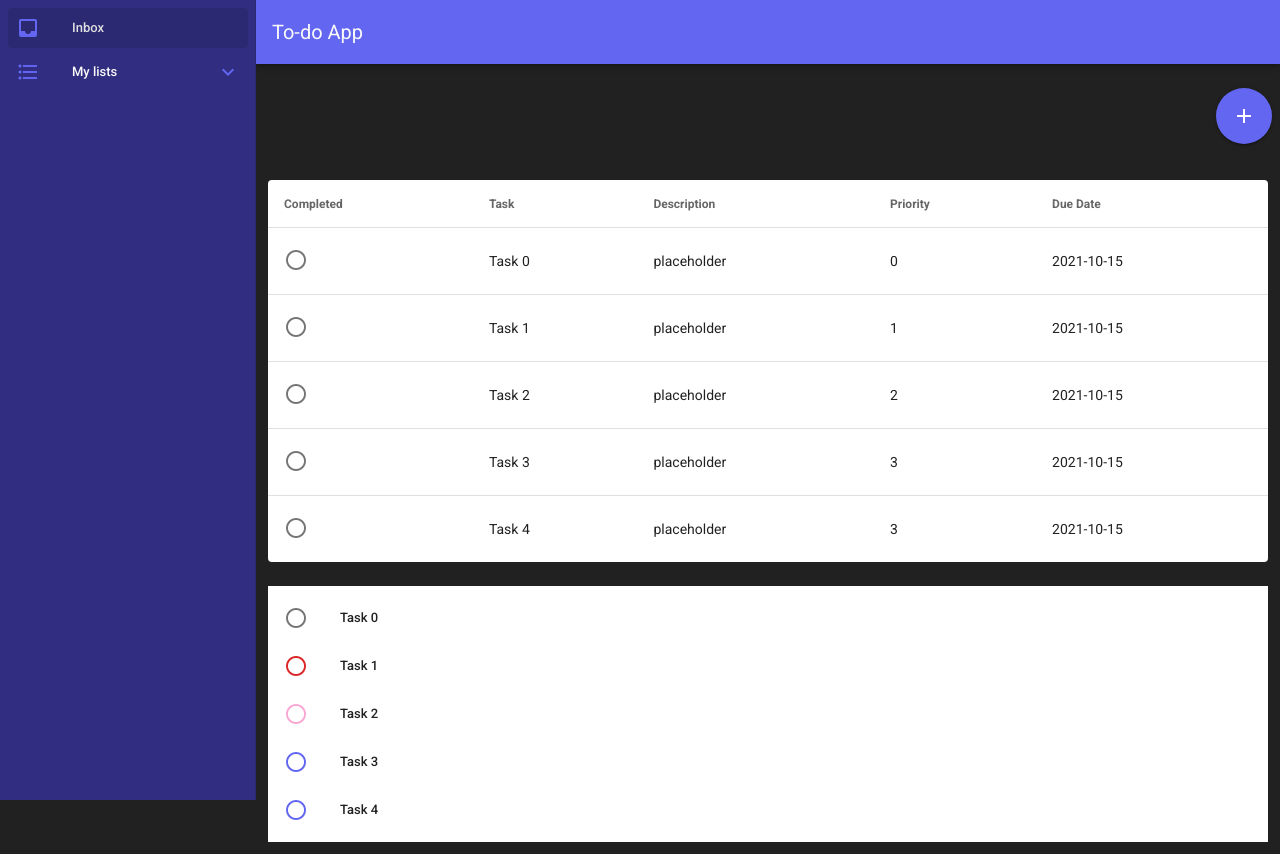
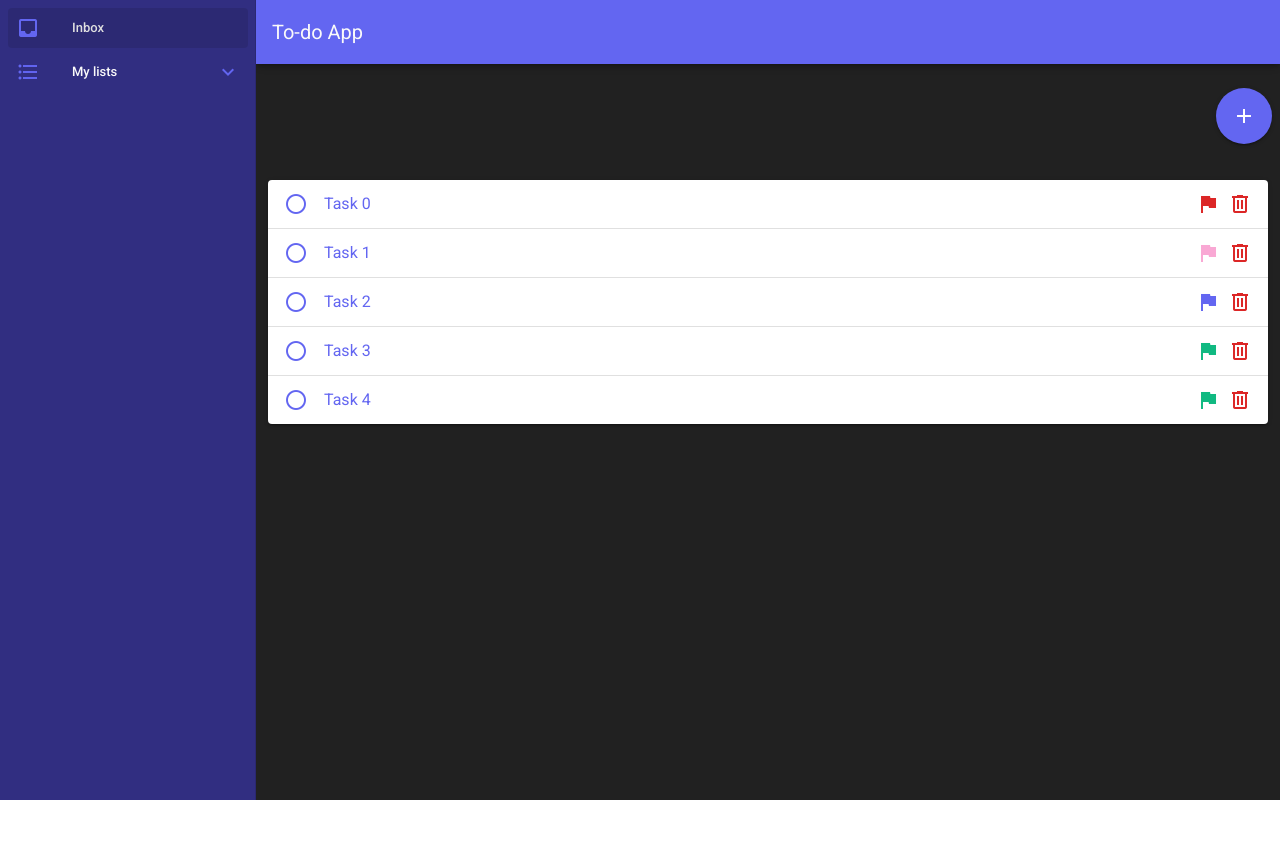
Before and after one commit to aymeric35/to-do-app, a Vue app: page /#/ in a window 1280 px wide. After the commit the page ends 800 px from the top, so only its background shows below. Built offline with nearby package versions, Linux system fonts and the light colour scheme.

Commit message:
Rework design

```diff
--- a/src/views/Inbox.vue
+++ b/src/views/Inbox.vue
@@ -112,76 +112,52 @@
       </v-row>
     </v-container>
     <v-container>
-      <v-simple-table>
-        <template v-slot:default>
-          <thead>
-            <tr>
-              <th class="text-left">Completed</th>
-              <th class="text-left">Task</th>
-              <th class="text-left">Description</th>
-              <th class="text-left">Priority</th>
-              <th class="text-left">Due Date</th>
-            </tr>
-          </thead>
-          <tbody v-if="tasks.length > 0">
-            <tr v-for="item in tasks" :key="item.uuid">
-              <td>
-                <v-checkbox
-                  off-icon="mdi-checkbox-blank-circle-outline"
-                  on-icon="mdi-checkbox-marked-circle-outline"
-                  class="tasks__checkbox"
-                  v-model="item.completed"
-                  @click="checkTaskCompletion(item, item.uuid)"
-                ></v-checkbox>
-              </td>
-              <td>{{ item.name }}</td>
-              <td>{{ item.description }}</td>
-              <td>{{ item.priority }}</td>
-              <td>{{ item.date }}</td>
-            </tr>
-          </tbody>
-          <tbody v-else>
-            <tr>
-              <td colspan="5" class="mx-auto text-center">
-                You have completed all of your tasks or you didn't add a task
-                yet.
-              </td>
-            </tr>
-          </tbody>
-        </template>
-      </v-simple-table>
-    </v-container>
-    <template>
-      <v-container>
-        <v-list dense>
-          <v-list-item-group>
-            <v-list-item
-              v-for="item in tasks"
-              :key="item.uuid"
-              :class="{
-                'priority-1' : (item.priority === 1),
-                'priority-2' : (item.priority === 2),
-                'priority-3' : (item.priority === 3),
-                'priority-4' : (item.priority === 4),
-                'priority-5' : (item.priority === 5),
-                }"
-            >
+      <v-card v-if="tasks.length > 0" style="width: 100%">
+        <template v-for="(task, i) in tasks">
+          <v-divider v-if="i !== 0" :key="`${i}-divider`"></v-divider>
+
+          <v-list-item :key="`${i}-${task.name}`">
             <v-list-item-action>
               <v-checkbox
                 off-icon="mdi-checkbox-blank-circle-outline"
                 on-icon="mdi-checkbox-marked-circle-outline"
-                  v-model="item.completed"
-                  @click="checkTaskCompletion(item, item.uuid)"
-                ></v-checkbox>
+                v-model="task.completed"
+              >
+                <template v-slot:label>
+                  <div
+                    class="ml-4"
+                    v-text="task.name"
+                    :class="
+                      (task.completed &&
+                        'grey--text' &&
+                        'text-decoration-line-through') ||
+                      'primary--text'
+                    "
+                  ></div>
+                </template>
+              </v-checkbox>
             </v-list-item-action>
-              <v-list-item-content>
-                <v-list-item-title v-text="item.name"></v-list-item-title>
-              </v-list-item-content>
+
+            <v-spacer></v-spacer>
+            <v-menu transition="scroll-y-transition">
+              <template v-slot:activator="{ on, attrs }">
+                <v-icon class="mr-2" :class="'priority-' + task.priority" v-bind="attrs" v-on="on">
+                  mdi-flag
+                </v-icon>
+              </template>
+              <v-list>
+                <v-list-item v-for="(priorityLevel, i) in priorityLevels" :key="priorityLevel" link>
+                  <v-list-item-title v-text="priorityLevel" @click="updatePriority(task, i)"></v-list-item-title>
                 </v-list-item>
-          </v-list-item-group>
               </v-list>
+            </v-menu>
+            <v-icon color="error" @click="deleteTask(task.uuid)">
+              mdi-trash-can-outline
+            </v-icon>
+          </v-list-item>
+        </template>
+      </v-card>
     </v-container>
-    </template>
   </div>
 </template>
 
@@ -210,7 +186,7 @@ export default {
         priority: [
           (v) => !!v || "Priority is required",
           (v) =>
-            (v > 0 && v < 6) || "Priority must be a number between 1 and 5",
+            (v > 0 && v < 5) || "Priority must be a number between 1 and 4",
         ],
         description: [
           (v) => !!v || "Description is required",
@@ -219,6 +195,7 @@ export default {
             "Description must be less than 200 characters",
         ],
       },
+      priorityLevels: ['Critical', 'High', 'Medium', 'Low']
     };
   },
   computed: {
@@ -252,31 +229,39 @@ export default {
       this.name = "";
       this.description = "";
     },
-    checkTaskCompletion(item, uuid) {
-      this.$store.commit("CHECK_TASK_COMPLETION", { item, uuid });
+    updatePriority(currentTask, i) {
+      console.log(i);
+      this.$store.commit("UPDATE_PRIORITY", {currentTask, i})
+    },
+    deleteTask(uuid) {
+      this.$store.commit("DELETE_TASK", uuid);
     },
   },
 };
 </script>
 
 <style lang="scss">
-div.priority-1 i.mdi-checkbox-blank-circle-outline {
-  color: #DC2626;
+.v-card {
+  width: 50%;
 }
 
-div.priority-2 i.mdi-checkbox-blank-circle-outline {
-  color: #F9A8D4;
+.v-card .v-input--selection-controls__input i {
+  color: var(--v-primary-base);
 }
 
-div.priority-3 i.mdi-checkbox-blank-circle-outline {
-  color: #6366F1;
+.v-icon.priority-0 {
+  color: #dc2626;
 }
 
-div.priority-4 i.mdi-checkbox-blank-circle-outline {
-  color: #10B981;
+.v-icon.priority-1 {
+  color: #f9a8d4;
 }
 
-div.priority-5 i.mdi-checkbox-blank-circle-outline {
-  color: #1C1917;
+.v-icon.priority-2 {
+  color: #6366f1;
+}
+
+.v-icon.priority-3 {
+  color: #10b981;
 }
 </style>
```
Lines whose indentation alone changed are shown as unchanged.
